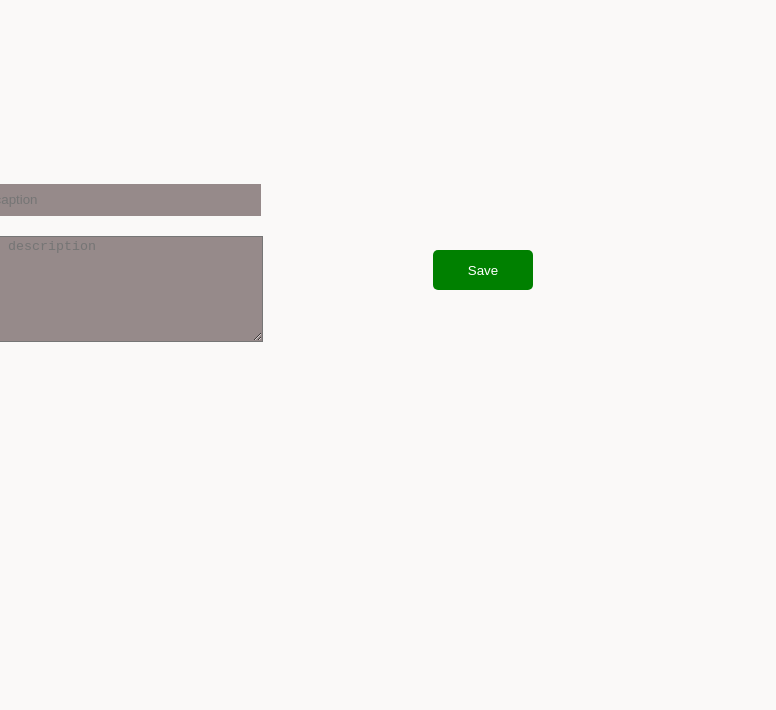
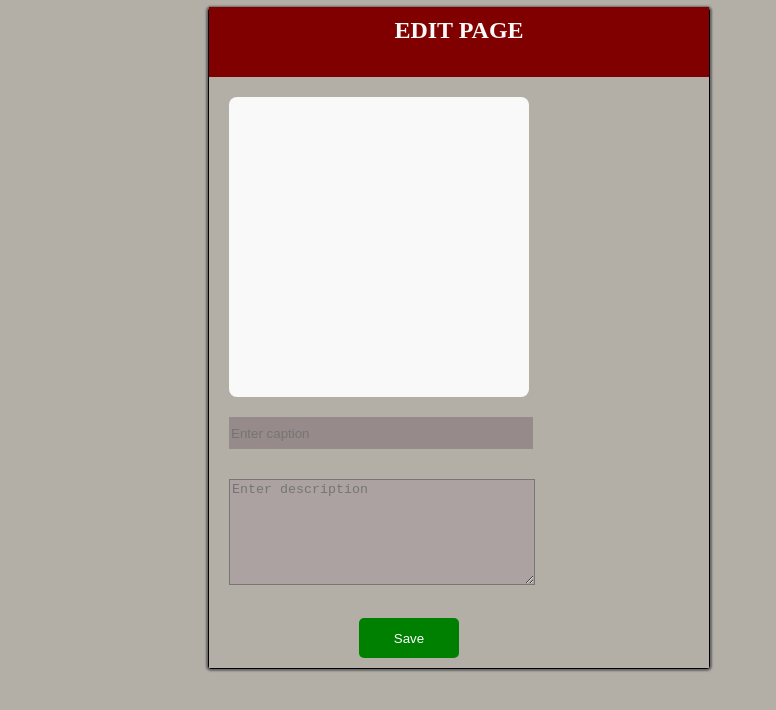
Before and after one commit to Athilathesni/instaproexp, a website: page frontend/pages/edit.html in a window 1280 px wide. Shown: the whole page, without its empty margins (0-776 px from the left). Drawn offline with Linux system fonts and the light colour scheme; no server answers.

Commit message:
file added

```diff
--- a/frontend/css/edit.css
+++ b/frontend/css/edit.css
@@ -9,26 +9,41 @@ input{
 textarea{
     height: 100px;
     width: 300px;
-    background-color: #968a8a;
+    background-color: #ada2a2;
 }
 *{
-    background-color: #faf9f8;
+    background-color: #b3afa7;
 }
 /* form{
     background-color: #ce9393;
     border: 1px solid black;
 } */
-#post-container {
-    display: flex;
+/* #post-container {
+
     align-items: center;
     justify-content: center;
-    margin-top: 100px;
+    margin-top: 10px;
     font-family: Arial, sans-serif;
     gap: 50px;
-    margin-right: 900px;
+} */
+.main{
+    width: 500px;
+    border: 1px solid black;
+    border-radius: 3px;
+    margin-left: 200px;
+    box-shadow: 0 0 2px 2px rgb(105, 103, 103);
+
+}
+h2{
+    color: #f9f9f9;
+    text-align: center;
+    background-color: maroon;
+    height: 50px;
+    padding: 10px 10px ;
+    margin-top: -2px;
 }
 .post-container-1{
-    display: flex;
+    /* display: flex; */
     flex-direction: column;
     align-items: center;
     justify-content: center;
@@ -37,7 +52,7 @@ textarea{
     padding: 40px;
 }
 .post-container-2{
-    display: flex;
+    /* display: flex; */
     flex-direction: column;
     align-items: center;
     justify-content: center;
@@ -53,6 +68,8 @@ textarea{
     width: 100px;
     margin: 10px;
     cursor: pointer;
+    margin-left: 350px;
+    margin-top: -100px;
     object-fit: cover;
     border-radius: 8px;
     transition: transform 0.2s;
@@ -67,12 +84,14 @@ textarea{
     height: 300px;
     width: 300px;
     border: 2px solid #ccc;
-    display: flex;
+    /* display: flex; */
     align-items: center;
     justify-content: center;
     border-radius: 8px;
     overflow: hidden;
     background-color: #f9f9f9;
+    margin-left: 20px;
+    margin-top: 20px;
 }
 
 #image-preview img {
@@ -83,6 +102,7 @@ textarea{
 .caption, .description {
     margin: 10px;
     font-size: 18px;
+    margin-top: 20px;
 }
 button{
     color: white;
@@ -91,6 +111,8 @@ button{
     height: 40px;
     border: none;
     border-radius: 5px;
+    margin-left: 150px;
+    margin-bottom: 10px;
 }
 /* .edit-btn{
     background-color: rgb(4, 4, 107);
--- a/frontend/css/post.css
+++ b/frontend/css/post.css
@@ -1,5 +1,5 @@
 *{
-    background-color: #55504e;
+    background-color: #666262;
 }
 #post-container {
     display: flex;
@@ -9,6 +9,11 @@
     font-family: Arial, sans-serif;
     gap: 50px;
     margin-right: 1000px;
+    border: 1px solid black;
+    margin-left: 100px;
+    width: 900px;
+    background-color: #666262;
+    box-shadow:0 0 2px 2px rgb(151, 150, 150);
 }
 .post-container-1{
     display: flex;
@@ -81,3 +86,7 @@
     border-radius: 7px;
     border: none;
 }
+#div-btn{
+    display: flex;
+    gap: 10px;
+}
--- a/frontend/css/reg.css
+++ b/frontend/css/reg.css
@@ -8,7 +8,7 @@
 }
 
 .container {
-  height: 100vh;
+  height: 800px;
   width: 100%;
   align-items: center;
   display: flex;
@@ -29,7 +29,7 @@ h1{
   border-radius: 10px;
   box-shadow: 0 5px 10px 0 rgba(0, 0, 0, 0.3);
   width: 500px;
-  height: 800px;
+  height: 700px;
   background-color: #817777;
   padding: 10px 30px;
   margin-right: 700px;
--- a/frontend/css/sign.css
+++ b/frontend/css/sign.css
@@ -24,7 +24,8 @@ body {
   width: 100%;
   background: #fff;
   border-radius: 5px;
-  margin-right: 1200px;
+  margin-right: 800px;
+  margin-top: 90px;
   margin-bottom: 200px;
   box-shadow: 0px 4px 10px 1px rgba(0, 0, 0, 0.1);
 }
@@ -112,7 +113,7 @@ form .row input::placeholder {
 }
 
 form .button input:hover {
-  background: #12876f;
+  background: #333534;
 }
 
 .wrapper form .signup-link {
--- a/frontend/js/index.js
+++ b/frontend/js/index.js
@@ -23,7 +23,7 @@ async function getUser() {
       let str=[]
       user.data.map((data)=>{
         str += `
-          <a href="./pages/sPost.html?id=${data._id}">
+          <a href="../pages/spost?id=${data._id}">
                   <div class="card">
                       <div><img
                               src="${data.pic[0]}"alt height="250" width="200"></div>
--- a/frontend/pages/edit.html
+++ b/frontend/pages/edit.html
@@ -8,19 +8,19 @@
 </head>
 <body>
     <form action="" id="form" enctype="multipart/form-data">
+        <div class="main">
+            <h2>EDIT PAGE</h2>
         <div id="post-container">
             <div id="image-preview" style="border: none;">
                 <img src="" alt="" id="img-preview">
             </div>
-
             <div class="caption" id="post-caption">
                 <input type="text" id="caption" name="caption" placeholder="Enter caption">
                 <div class="description" id="post-description">
                     <textarea name="description" id="description" placeholder="Enter description"></textarea>
                 </div>
             </div>
-
-
+        </div>
 
             <br>
             <div id="images-container"></div>
```
Also changed, not shown: frontend/css/add.css (+7 -5 lines), frontend/css/index.css (+6 -5 lines).
